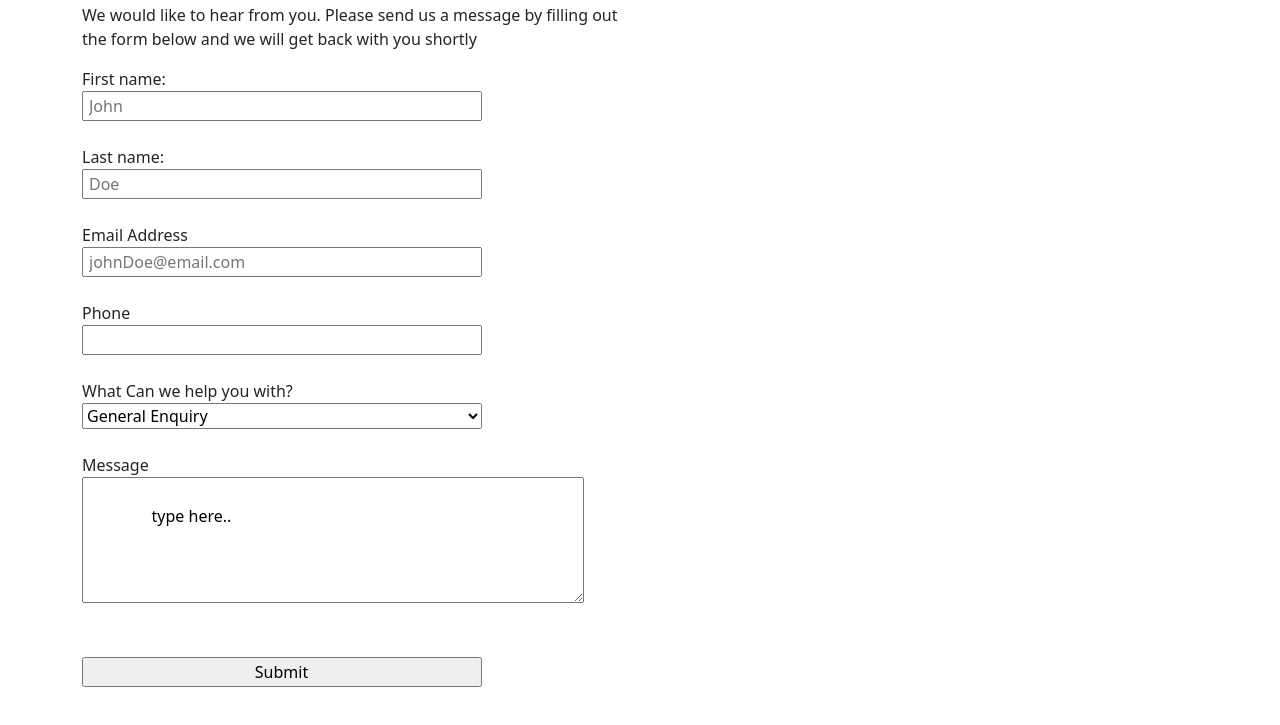
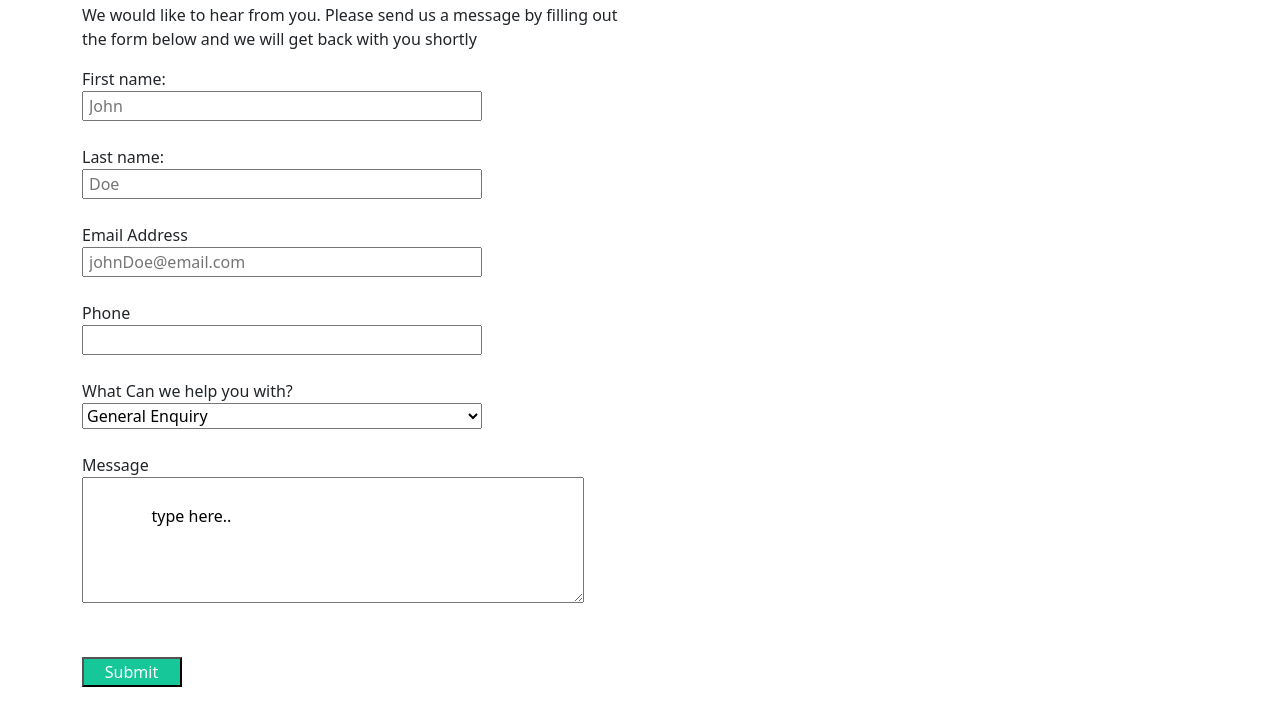
Before and after one commit to MazdaShahzadi/Keen_Learners_Website, a plain HTML site: page contact.html in a window 1280 px wide. Shown: the part 159-884 px from the top of the page. Drawn offline with nearby package versions, Linux system fonts and the light colour scheme.

Commit message:
style button

```diff
--- a/contact.html
+++ b/contact.html
@@ -81,7 +81,8 @@
             <br>
             <br>
             <br>
-            <input type="submit" value="Submit">
+            <input id="submit" type="submit" value="Submit">
+
         </form>
     </div>
 
--- a/styles.css
+++ b/styles.css
@@ -22,3 +22,9 @@ select {
 .container {
     padding: 50px 100px;
 }
+
+#submit {
+    background-color: #16C79A;
+    color: white;
+    width: 100px;
+}
```
